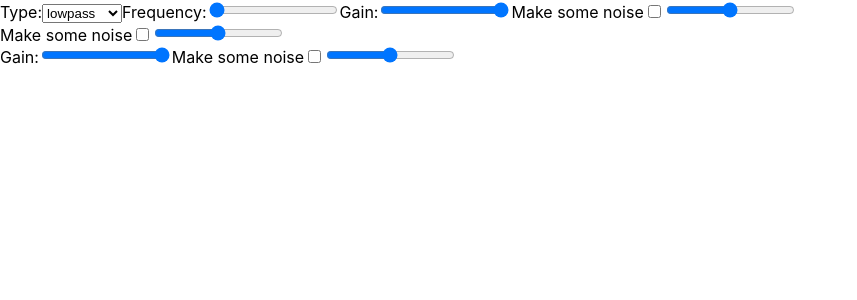
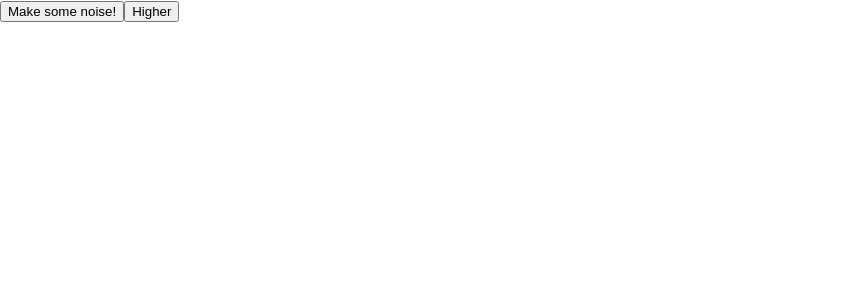
Before and after one commit to ath92/react-webaudio, a React (Create React App) app: page / in a window 1280 px wide. Shown: the top 300 px of the page, without its empty margins (0-857 px from the left). Built offline with nearby package versions, Linux system fonts and the light colour scheme.

Commit message:
Get rid of UI for audio nodes, clean up some of the initialization code

```diff
--- a/src/App.tsx
+++ b/src/App.tsx
@@ -1,20 +1,36 @@
-import React from 'react';
+import React, { useState } from 'react';
 import OscillatorNode from './components/OscillatorNode';
-import AudioContextNode from './components/AudioContextNode';
-import GainNode from './components/GainNoide';
-import BiQuadFilterNode from './components/BiQuadFilterNode';
+import AudioContextNode from './components/web-audio/AudioContextNode';
+import GainNode from './components/web-audio/GainNoide';
+import BiQuadFilterNode from './components/web-audio/BiQuadFilterNode';
 
 const App: React.FC = () => {
+  const [makeNoise, setMakeNoise] = useState(false);
+  const [baseFrequency, setBaseFrequency] = useState(100);
+
+  const renderSynth = () => {
+    if (!makeNoise) return;
+    return (
+      <AudioContextNode>
+        <GainNode gain={0.1}>
+          <BiQuadFilterNode type="lowpass">
+            <OscillatorNode type="square" frequency={baseFrequency} />
+          </BiQuadFilterNode>
+          <GainNode gain={0.5}>
+            <OscillatorNode type="sawtooth" frequency={baseFrequency * 3} />
+            <OscillatorNode type="sine" frequency={baseFrequency * 4} />
+          </GainNode>
+        </GainNode>
+      </AudioContextNode>
+    );
+  }
+
   return (
-    <AudioContextNode>
-      <BiQuadFilterNode>
-        <OscillatorNode />
-      </BiQuadFilterNode>
-      <OscillatorNode />
-      <GainNode>
-        <OscillatorNode />
-      </GainNode>
-    </AudioContextNode>
+    <React.Fragment>
+      <button onClick={() => setMakeNoise(!makeNoise)}>Make some noise!</button>
+      <button onClick={() => setBaseFrequency(baseFrequency * 2)}>Higher</button>
+      { renderSynth() }
+    </React.Fragment>
   );
 }
 
--- a/src/components/BiQuadFilterNode.tsx
+++ /dev/null
@@ -1,85 +0,0 @@
-import React, { FC, useContext, useEffect, useState } from 'react';
-import DestinationContext from '../context/DestinationContext';
-import AudioContextContext from '../context/AudioContextContext';
-
-const gainRange = 100;
-
-interface Props {
-    frequency?: number,
-    detune?: number,
-    Q?: number,
-    gain?: number,
-    type?: string,
-}
-
-const BiQuadFilterNode: FC<Props> = props => {
-    const audioCtx = useContext(AudioContextContext);
-    const destination = useContext(DestinationContext);
-    const [frequency, setFrequency] = useState(props.frequency || 100);
-    const [gain, setGain] = useState(props.gain || 1);
-    const [filterNode] = useState<BiquadFilterNode>(audioCtx.createBiquadFilter());
-
-    // connect node
-    useEffect(() => {
-        filterNode.connect(destination);
-        return () => filterNode.disconnect(destination);
-    }, [audioCtx]);
-
-    // handle updates to gain
-    useEffect(() => {
-        filterNode.gain.setValueAtTime(gain, audioCtx.currentTime);
-    }, [gain]);
-
-    // handle updates to frequency
-    useEffect(() => {
-        filterNode.frequency.setValueAtTime(frequency, audioCtx.currentTime);
-    }, [frequency]);
-
-    const onGainChange = (e: React.ChangeEvent<HTMLInputElement>) => {
-        const value = parseInt(e.target.value) / gainRange;
-        setGain(value);
-    }
-
-    const onFrequencyChange = (e: React.ChangeEvent<HTMLInputElement>) => {
-        const value = parseInt(e.target.value);
-        setFrequency(value);
-    }
-
-    const onTypeChange = (e: React.ChangeEvent<HTMLSelectElement>) => {
-        console.log(e.target.value);
-        filterNode.type = e.target.value as BiquadFilterType;
-    }
-
-    return (
-        <div>
-            <label>
-                Type:
-                <select onChange={onTypeChange}>
-                    <option>lowpass</option>
-                    <option>highpass</option>
-                    <option>bandpass</option>
-                    <option>lowshelf</option>
-                    <option>highshelf</option>
-                    <option>notch</option>
-                    <option>allpass</option>
-                </select>
-            </label>
-
-            <label>
-                Frequency:
-                <input type="range" value={frequency} min="0" max="20000" onChange={onFrequencyChange} />
-            </label>
-
-            <label>
-                Gain:
-                <input type="range" value={gain * gainRange} min="0" max={gainRange} onChange={onGainChange} />
-            </label>
-
-            <DestinationContext.Provider value={filterNode}>
-                { props.children }
-            </DestinationContext.Provider>
-        </div>
-    );
-}
-
-export default BiQuadFilterNode;
--- a/src/components/GainNoide.tsx
+++ /dev/null
@@ -1,46 +0,0 @@
-import React, { FC, useContext, useEffect, useState } from 'react';
-import DestinationContext from '../context/DestinationContext';
-import AudioContextContext from '../context/AudioContextContext';
-
-const range = 100; // range input uses integers, but gain is a float from 0 to 1, so we need a range of ints to convert
-
-interface Props {
-    gain?: number
-}
-
-const GainNode: FC<Props> = props => {
-    const audioCtx = useContext(AudioContextContext);
-    const destination = useContext(DestinationContext);
-    const [gain, setGain] = useState(props.gain || 1);
-    const [gainNode] = useState<GainNode>(audioCtx.createGain());
-
-    // connect node
-    useEffect(() => {
-        gainNode.connect(destination);
-        return () => gainNode.disconnect(destination);
-    }, [audioCtx]);
-
-    // handle updates to gain
-    useEffect(() => {
-        gainNode.gain.value = gain;
-    }, [gain]);
-
-    const onGainChange = (e: React.ChangeEvent<HTMLInputElement>) => {
-        const value = parseInt(e.target.value) / range;
-        setGain(value);
-    }
-
-    return (
-        <div>
-            <label>
-                Gain:
-                <input type="range" value={gain * range} min="0" max={range} onChange={onGainChange} />
-            </label>
-            <DestinationContext.Provider value={gainNode}>
-                { props.children }
-            </DestinationContext.Provider>
-        </div>
-    );
-}
-
-export default GainNode;
--- a/src/components/OscillatorNode.tsx
+++ b/src/components/OscillatorNode.tsx
@@ -3,48 +3,36 @@ import AudioContextContext from '../context/AudioContextContext';
 import DestionationContext from '../context/DestinationContext';
 
 interface Props {
-    isOn?: boolean,
-    frequency?: number,
-    // TODO: type of wave as prop
+    frequency: number,
+    type: OscillatorType,
 };
 
 const OscillatorComponent : FC<Props> = props => {
     const audioCtx = useContext(AudioContextContext);
     const destination = useContext(DestionationContext);
-    const [oscillator, setOscillator] = useState(audioCtx.createOscillator());
-    const [makeNoise, setMakeNoise] = useState(props.isOn || false);
-    const [frequency, setFrequency] = useState(props.frequency || 50); // value in hertz
+    const [oscillator] = useState(audioCtx.createOscillator());
 
     useEffect(() => {
-        if (makeNoise) {
-            const node = audioCtx.createOscillator();
-            node.type = 'square';
-            node.connect(destination);
-            node.start();
-            setOscillator(node);
-            return () => node.stop();
+        oscillator.connect(destination);
+        oscillator.start();
+        return () => {
+            oscillator.stop();
+            oscillator.disconnect(destination);
         }
-    }, [makeNoise, audioCtx, destination]);
+    }, []);
+
+    useEffect(() => {
+        oscillator.type = props.type;
+    }, [props.type]);
 
     useEffect(() => {
         if (!oscillator) return;
-        oscillator.frequency.setValueAtTime(frequency, audioCtx.currentTime);
-    }, [frequency, oscillator, audioCtx.currentTime])
-
-    const toggleNoise = (e: React.ChangeEvent<HTMLInputElement>) => {
-        setMakeNoise(e.target.checked);
-    }
-
-    const onRange = (e: React.ChangeEvent<HTMLInputElement>) => {
-        const fq = parseInt(e.target.value);
-        if (fq) setFrequency(fq);
-    }
+        oscillator.frequency.setValueAtTime(props.frequency, audioCtx.currentTime);
+    }, [props.frequency, oscillator]);
 
     return (
         <React.Fragment>
-            Make some noise
-            <input type="checkbox" onChange={toggleNoise} checked={makeNoise} />
-            <input onChange={e => onRange(e)} type="range" min="1" max="200 0" />
+            { props.children }
         </React.Fragment>
     );
 }
--- a/src/components/AudioContextNode.tsx
+++ b/src/components/web-audio/AudioContextNode.tsx
@@ -1,6 +1,6 @@
 import React, { FC } from 'react';
-import AudioContextContext from '../context/AudioContextContext';
-import DestionationContext from '../context/DestinationContext';
+import AudioContextContext from '../../context/AudioContextContext';
+import DestionationContext from '../../context/DestinationContext';
 
 const AudioContextNode: FC = props => {
     const audioContext = new AudioContext();
--- /dev/null
+++ b/src/components/web-audio/BiQuadFilterNode.tsx
@@ -0,0 +1,44 @@
+import React, { FC, useContext, useEffect, useState } from 'react';
+import DestinationContext from '../../context/DestinationContext';
+import AudioContextContext from '../../context/AudioContextContext';
+
+interface Props {
+    frequency?: number,
+    detune?: number,
+    Q?: number,
+    gain?: number,
+    type: BiquadFilterType,
+}
+
+const BiQuadFilterNode: FC<Props> = props => {
+    const audioCtx = useContext(AudioContextContext);
+    const destination = useContext(DestinationContext);
+    const [frequency] = useState(props.frequency || 100);
+    const [filterNode] = useState(audioCtx.createBiquadFilter());
+
+    // setup node
+    useEffect(() => {
+        filterNode.connect(destination);
+        return () => {
+            filterNode.disconnect(destination);
+        }
+    }, []);
+
+    // handle updates to frequency
+    useEffect(() => {
+        filterNode.frequency.setValueAtTime(frequency, audioCtx.currentTime);
+    }, [frequency]);
+
+    // handle updates to type
+    useEffect(() => {
+        filterNode.type = props.type;
+    }, [props.type])
+
+    return (
+        <DestinationContext.Provider value={filterNode}>
+            { props.children }
+        </DestinationContext.Provider>
+    );
+}
+
+export default BiQuadFilterNode;
--- /dev/null
+++ b/src/components/web-audio/GainNoide.tsx
@@ -0,0 +1,32 @@
+import React, { FC, useContext, useEffect, useState } from 'react';
+import DestinationContext from '../../context/DestinationContext';
+import AudioContextContext from '../../context/AudioContextContext';
+
+interface Props {
+    gain: number
+}
+
+const GainNode: FC<Props> = props => {
+    const audioCtx = useContext(AudioContextContext);
+    const destination = useContext(DestinationContext);
+    const [gainNode] = useState<GainNode>(audioCtx.createGain());
+
+    // connect node
+    useEffect(() => {
+        gainNode.connect(destination);
+        return () => gainNode.disconnect(destination);
+    }, []);
+
+    // handle updates to gain
+    useEffect(() => {
+        gainNode.gain.value = props.gain;
+    }, [props.gain]);
+
+    return (
+        <DestinationContext.Provider value={gainNode}>
+            { props.children }
+        </DestinationContext.Provider>
+    );
+}
+
+export default GainNode;
```
